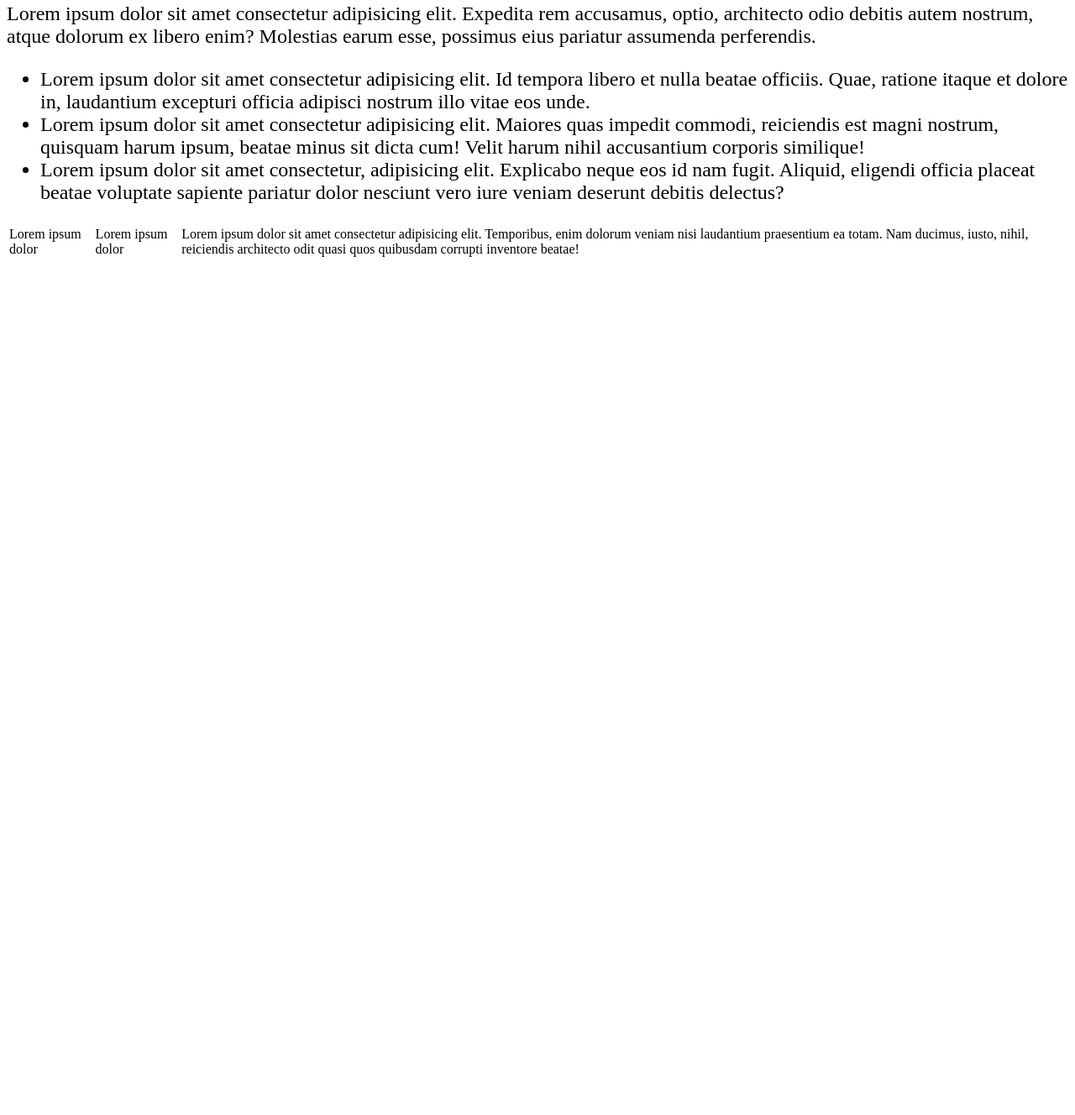
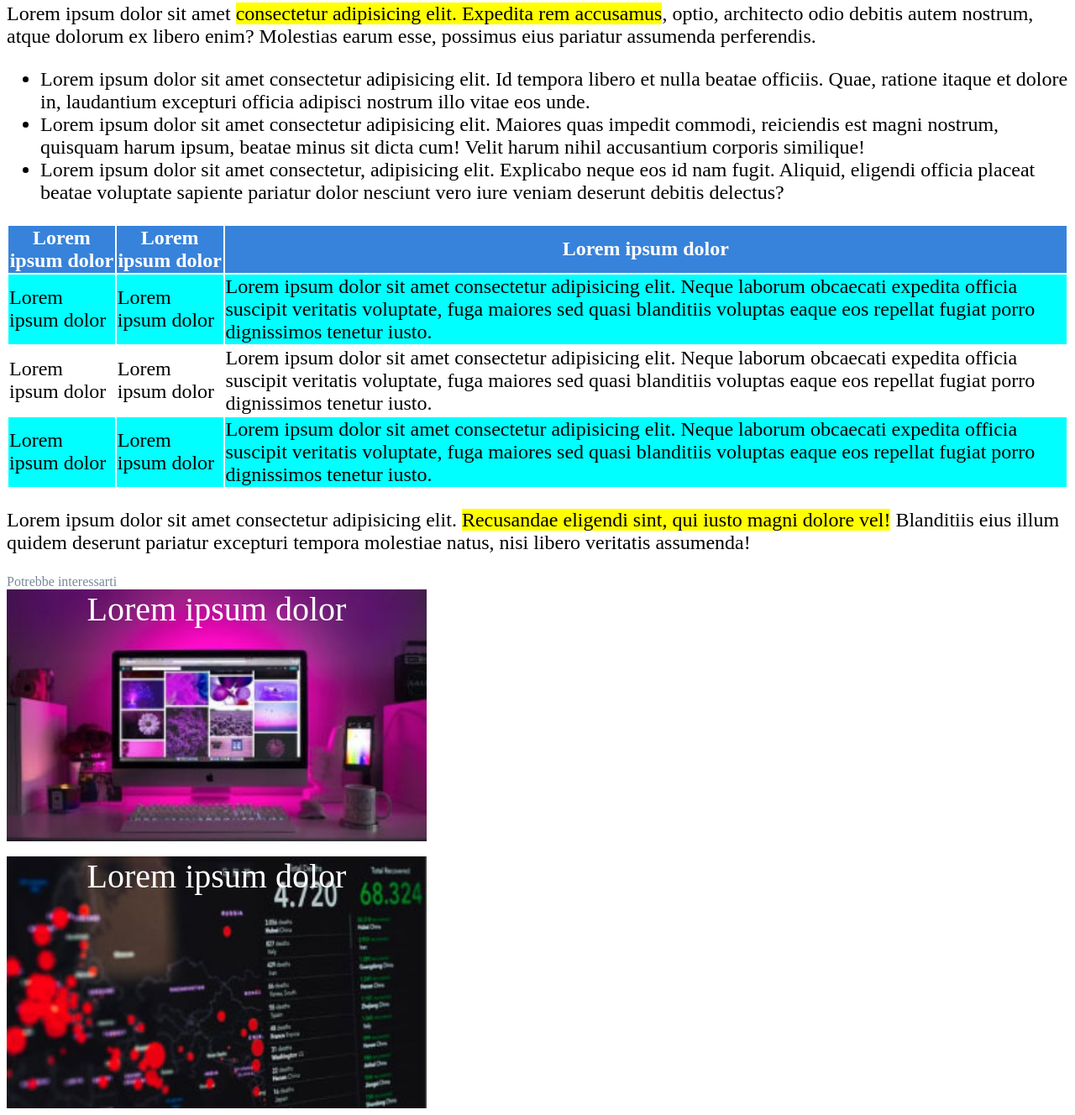
Before and after one commit to Geno00/-html-css-booleaner, a plain HTML site: page index.html in a window 1280 px wide. Shown: the part 928-2256 px from the top of the page at 84% size. Before the commit the page ends 1245 px from the top, so only its background shows below. Drawn offline with Linux system fonts and the light colour scheme.

Commit message:
parte finale

```diff
--- a/index.html
+++ b/index.html
@@ -9,10 +9,10 @@
 </head>
 <body>
 
-    <header>
+    <header class="logo">
 
-        <div class="logo">
-            <img class="titolo"  src="img/logo.svg" alt="logo">
+        <div class="titolo">
+            <img src="img/logo.svg" alt="logo">
         </div>
 
     </header>
@@ -30,7 +30,7 @@
         <p>2st Photo: Wikimedia, by Paul Clarke</p>
 
         <div class="testo1">
-            Lorem ipsum dolor sit amet consectetur adipisicing elit. Expedita rem accusamus, optio, architecto odio debitis autem nostrum, atque dolorum ex libero enim? Molestias earum esse, possimus eius pariatur assumenda perferendis.
+            Lorem ipsum dolor sit amet <span class="evidenziato"> consectetur adipisicing elit. Expedita rem accusamus</span>, optio, architecto odio debitis autem nostrum, atque dolorum ex libero enim? Molestias earum esse, possimus eius pariatur assumenda perferendis.
 
             <br>
 
@@ -44,20 +44,51 @@
         </div>
 
         <table>
+            <thead>
+                <tr>
+                    <th>Lorem ipsum dolor</th>
+                    <th>Lorem ipsum dolor</th>
+                    <th>Lorem ipsum dolor</th>
 
-        <tr>
-            <td>Lorem ipsum dolor</td>
-            <td>Lorem ipsum dolor</td>
-            <td>Lorem ipsum dolor sit amet consectetur adipisicing elit. Temporibus, enim dolorum veniam nisi laudantium praesentium ea totam. Nam ducimus, iusto, nihil, reiciendis architecto odit quasi quos quibusdam corrupti inventore beatae!</td>
-        </tr>
+                </tr>
+            </thead>
+            <tbody>
+                <tr class="azzurro">
+                    <td>Lorem ipsum dolor</td>
+                    <td>Lorem ipsum dolor</td>
+                    <td>Lorem ipsum dolor sit amet consectetur adipisicing elit. Neque laborum obcaecati expedita officia suscipit veritatis voluptate, fuga maiores sed quasi blanditiis voluptas eaque eos repellat fugiat porro dignissimos tenetur iusto.</td>
+                </tr>
+
+                <tr>
+                    <td>Lorem ipsum dolor</td>
+                    <td>Lorem ipsum dolor</td>
+                    <td>Lorem ipsum dolor sit amet consectetur adipisicing elit. Neque laborum obcaecati expedita officia suscipit veritatis voluptate, fuga maiores sed quasi blanditiis voluptas eaque eos repellat fugiat porro dignissimos tenetur iusto.</td>
+                </tr>
+
+                <tr class="azzurro">
+                    <td>Lorem ipsum dolor</td>
+                    <td>Lorem ipsum dolor</td>
+                    <td>Lorem ipsum dolor sit amet consectetur adipisicing elit. Neque laborum obcaecati expedita officia suscipit veritatis voluptate, fuga maiores sed quasi blanditiis voluptas eaque eos repellat fugiat porro dignissimos tenetur iusto.</td>
+                </tr>
+            </tbody>
         </table>
 
+        <p class="testo1">Lorem ipsum dolor sit amet consectetur adipisicing elit. <span class="evidenziato"> Recusandae eligendi sint, qui iusto magni dolore vel!</span> Blanditiis eius illum quidem deserunt pariatur excepturi tempora molestiae natus, nisi libero veritatis assumenda!</p>
+    </main>
+
+    <footer>
+        <span class="color1">Potrebbe interessarti</span>
+
+        <div class="monitor">
+            Lorem ipsum dolor
+        </div>
+        <br>
+        <div class="graph">
+            Lorem ipsum dolor
+        </div>
 
 
-
-    </main>
-
-
+    </footer>
 
 </body>
 </html>
--- a/style.css
+++ b/style.css
@@ -1,7 +1,13 @@
 .logo{
     background-image: url(img/pattern.png);
     background-color: rgb(55, 131, 219);
-    background-size: auto;
+    background-size: 400px;
+
+}
+
+.totolo{
+    height: 21px;
+    width: 21px;
 
 }
 
@@ -17,3 +23,41 @@
     font-size: x-large;
 
 }
+
+.evidenziato{
+    background-color: yellow;
+}
+
+
+table{
+    font-size: x-large;
+}
+
+thead{
+    color: white;
+    background-color:rgb(55, 131, 219);
+}
+
+.azzurro{
+    background-color: aqua;
+}
+
+.monitor{
+    color: white;
+    text-align: center;
+    font-size: 40px;
+    background-image: url(img/monitor.jpg);
+    background-size: cover;
+    width: 500px;
+    height: 300px;
+}
+
+.graph{
+    color: white;
+    text-align: center;
+    font-size: 40px;
+    background-image: url(img/graph.jpg);
+    background-size: cover;
+    width: 500px;
+    height: 300px;
+}
```
